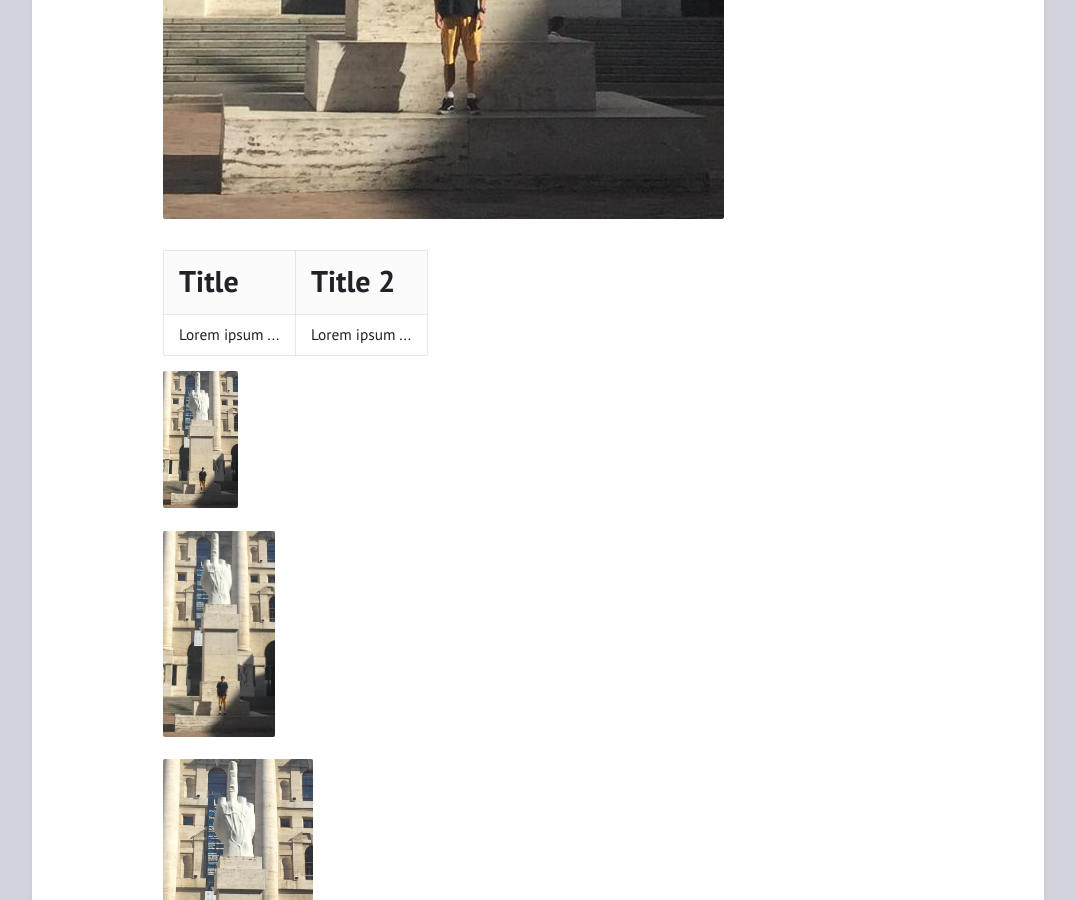
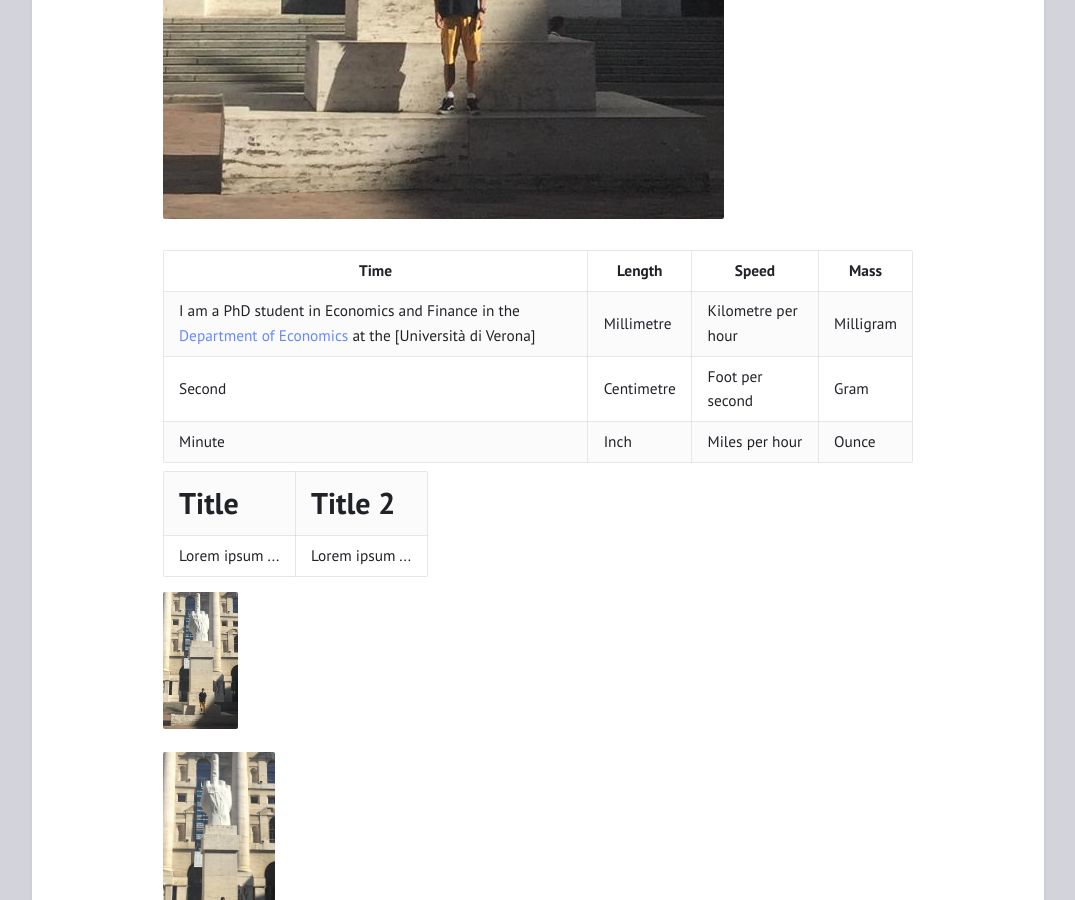
Before and after one commit to limacornejo/limacornejo.github.io, a Jekyll site: the page built from index.md, in a window 1280 px wide and 900 px high, scrolled down 1087 px. Shown: the whole window, without its empty margins (102-1177 px from the left). Built offline with Jekyll 4.4.1, drawn with Linux system fonts in a browser that asks for light colours.

Commit message:
Update index.md

```diff
--- a/index.md
+++ b/index.md
@@ -6,6 +6,13 @@ title: "About me"
 I am a PhD student in Economics and Finance in the [Department of Economics](https://www.dse.univr.it/?lang=en) at the [Università di Verona](https://www.univr.it/en/home). My research interests are Time Series Analysis, Financial Mathematics, and Climate Change and Financial Econometrics. Currently, I am finishing my mandatory first-year courses and slowly getting back to research.
 
 ![title](/pic_milano.jpeg)
+
+
+| Time         | Length        | Speed              | Mass         |
+| ------------ | ------------- | ------------------ | ------------ |
+| I am a PhD student in Economics and Finance in the [Department of Economics](https://www.dse.univr.it/?lang=en) at the [Università di Verona] | Millimetre    | Kilometre per hour | Milligram    |
+| Second       | Centimetre    | Foot per second    | Gram         |
+| Minute       | Inch          | Miles per hour     | Ounce        |
 
 
 
```
